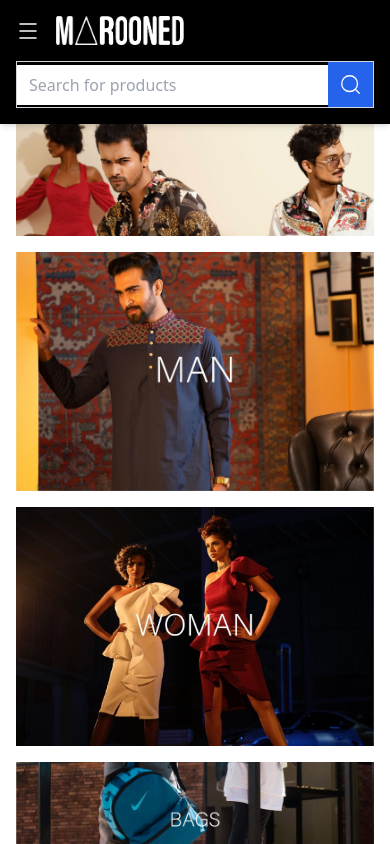
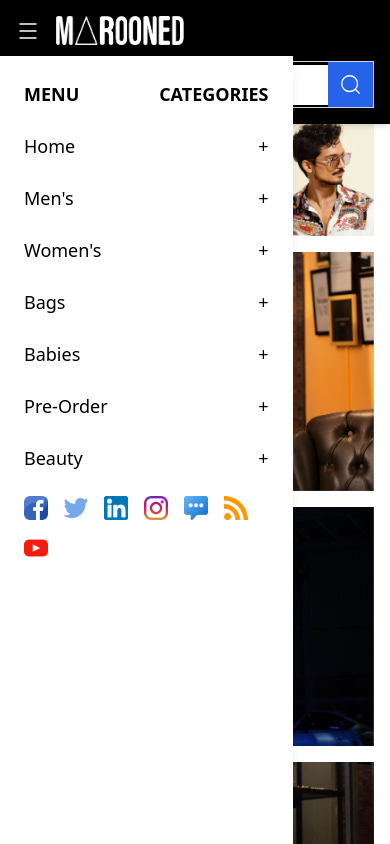
Before and after one commit to SJesan/Ecommerce_Website-, a website: page index.html in a window 390 px wide. Both pictures are taken after a click on the button 28 px from the left and 30 px from the top of the page. Shown: the top 844 px of the page. Drawn offline with nearby package versions, Linux system fonts and the light colour scheme.

Commit message:
Update index.html

```diff
--- a/index.html
+++ b/index.html
@@ -26,7 +26,56 @@
 
                 </div>
             </div>
-             <!-- Navigation Links -->
+            <!-- mobile -->
+            <div id="mobile-menu" class="hidden bg-white fixed top-14 left-0 w-3/4 h-full shadow-lg p-6 z-50">
+                <ul class="space-y-6 text-black text-lg">
+                    <li class="flex justify-between items-center hover:text-blue-500">
+                        <h2 class="font-bold">MENU</h2>
+                        <h2 class="font-bold">CATEGORIES</h2>
+                    </li>
+                    <li class="flex justify-between items-center hover:text-blue-500">
+                        <span>Home</span>
+                        <span>+</span>
+                    </li>
+                    <li class="flex justify-between items-center hover:text-blue-500">
+                        <span>Men's</span>
+                        <span>+</span>
+                    </li>
+                    <li class="flex justify-between items-center hover:text-blue-500">
+                        <span>Women's</span>
+                        <span>+</span>
+                    </li>
+                    <li class="flex justify-between items-center hover:text-blue-500">
+                        <span>Bags</span>
+                        <span>+</span>
+                    </li>
+                    <li class="flex justify-between items-center hover:text-blue-500">
+                        <span>Babies</span>
+                        <span>+</span>
+                    </li>
+                    <li class="flex justify-between items-center hover:text-blue-500">
+                        <span>Pre-Order</span>
+                        <span>+</span>
+                    </li>
+                    <li class="flex justify-between items-center hover:text-blue-500">
+                        <span>Beauty</span>
+                        <span>+</span>
+                    </li>
+                </ul>
+                <!-- Social Media Icons -->
+                <div class="flex flex-wrap items-center gap-4 mt-6 text-gray-500">
+                    <img class="w-6 hover:opacity-75" src="sources/facebook.png" alt="Facebook">
+                    <img class="w-6 hover:opacity-75" src="sources/twitter.png" alt="Twitter">
+                    <img class="w-6 hover:opacity-75" src="sources/linkedin (3).png" alt="LinkedIn">
+                    <img class="w-6 hover:opacity-75" src="sources/instagram.png" alt="Instagram">
+                    <img class="w-6 hover:opacity-75" src="sources/message.png" alt="Message">
+                    <img class="w-6 hover:opacity-75" src="sources/rss.png" alt="RSS">
+                    <img class="w-6 hover:opacity-75" src="sources/youtube.png" alt="YouTube">
+                </div>
+            </div>
+
+
+            <!-- Navigation Links -->
             <nav class="hidden md:flex space-x-6 text-gray-600 font-medium mt-4 md:mt-0"> <a href="#"
                     class="hover:text-blue-500">HOME</a>
                 <div class="relative group">
@@ -233,6 +282,15 @@
         </div>
     </footer>
 
+    <script>
+        const menuToggle = document.getElementById('menu-toggle');
+        const mobileMenu = document.getElementById('mobile-menu');
+
+        menuToggle.addEventListener('click', () => {
+            // Toggle the 'hidden' class
+            mobileMenu.classList.toggle('hidden');
+        });
+    </script>
 
 </body>
 
```
